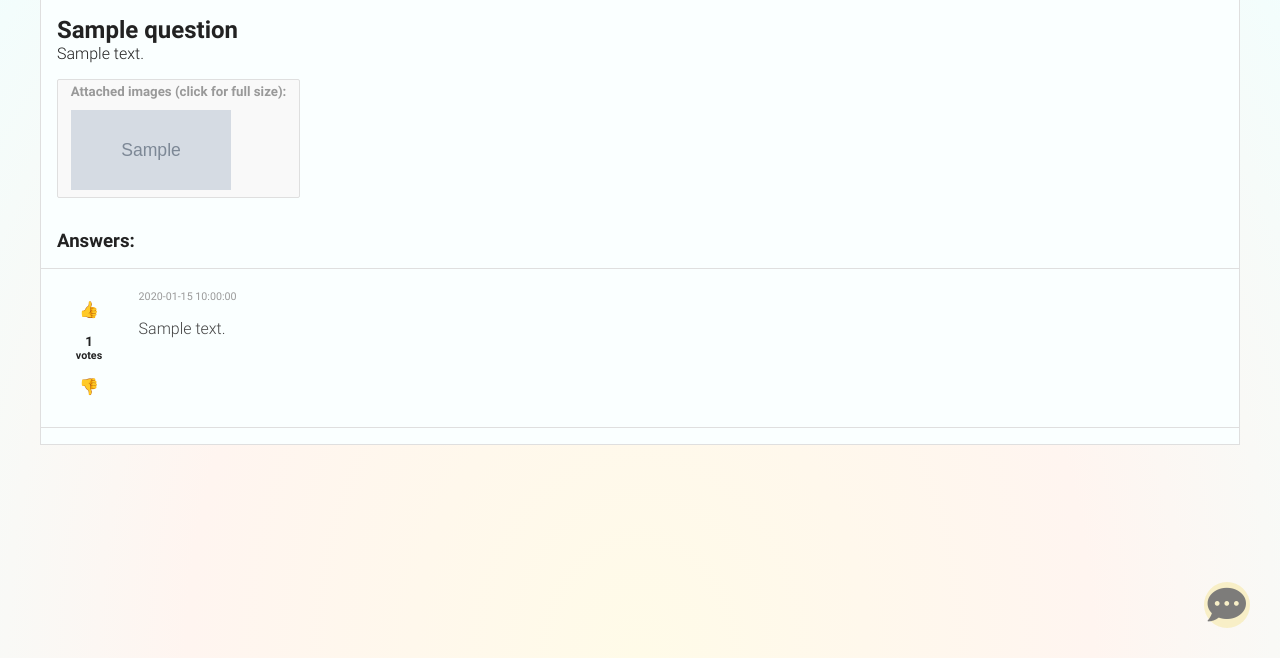
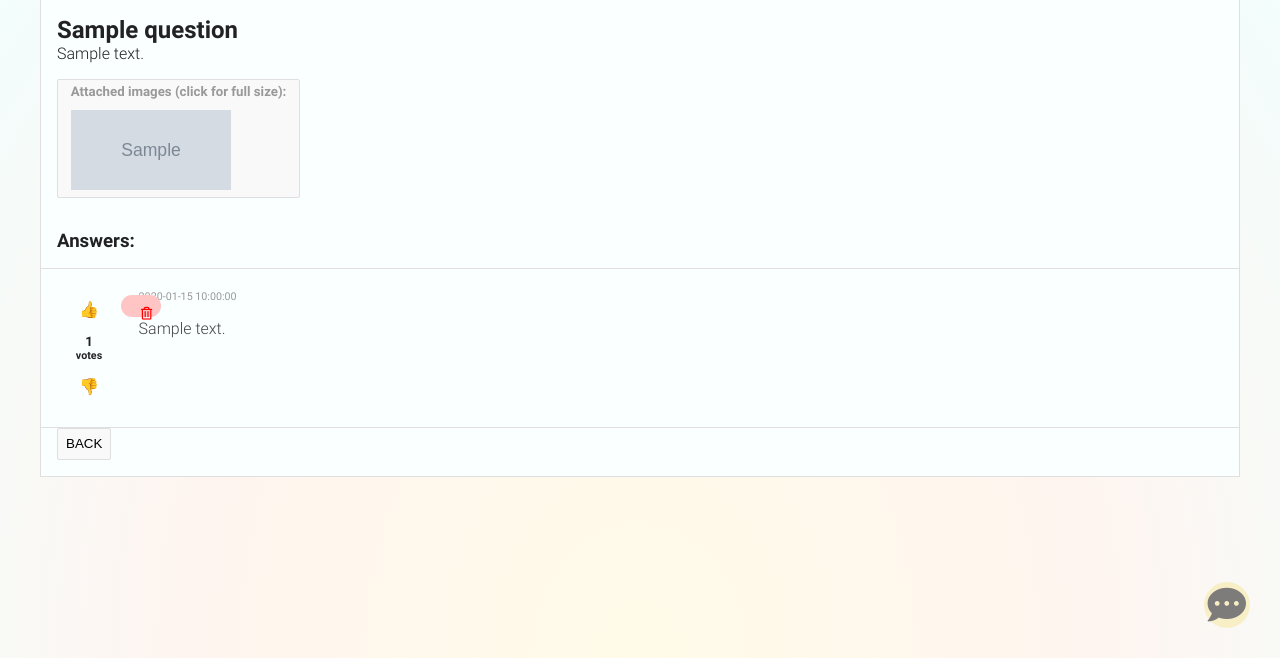
Before and after one commit to prothy/ask-mate, a Flask app: template templates/show_answers.html in a window 1280 px wide. Shown: the part 142-800 px from the top of the page. Run offline with Flask 2, Linux system fonts and the light colour scheme; the template is opened without the code that fills it: most values are stand-ins (such as "Sample title", 1, 10 or a date in 2020); grey boxes marked "Sample" are stand-in pictures.

Commit message:
Implement back button and delete button

```diff
--- a/templates/show_answers.html
+++ b/templates/show_answers.html
@@ -39,6 +39,8 @@
                         {{ answer.message }}
                     </p>
                 </span>
+                <a href="/answer/{{ answer.id }}/delete" class="action-container--button btn btnDelete"><i class="far fa-trash-alt"></i></a>
+
                 {#<span class="answer-info" >
                     <span class="voting-container">
                         <span class="voting-container__buttons">
@@ -58,13 +60,7 @@
             </div>
         {% endfor %}
     </div>
-    <body>
-    {#<a href='/answer/{{ question['id'] }}/new-answer'>#}
-         <a class="btn new" href='/question/{{ question['id'] }}/new-answer'><i class="fas fa-comment-dots fa-3x"></i></a>
-    {#<a href='/'>
-        <input type="button" value="BACK">
-    </a>#}
-
-    </body>
+    <a class="btn new" href='/question/{{ question['id'] }}/new-answer'><i class="fas fa-comment-dots fa-3x"></i></a>
+    <a href='/'><input type="button" value="BACK"></a>
 
 {% endblock %}
```
